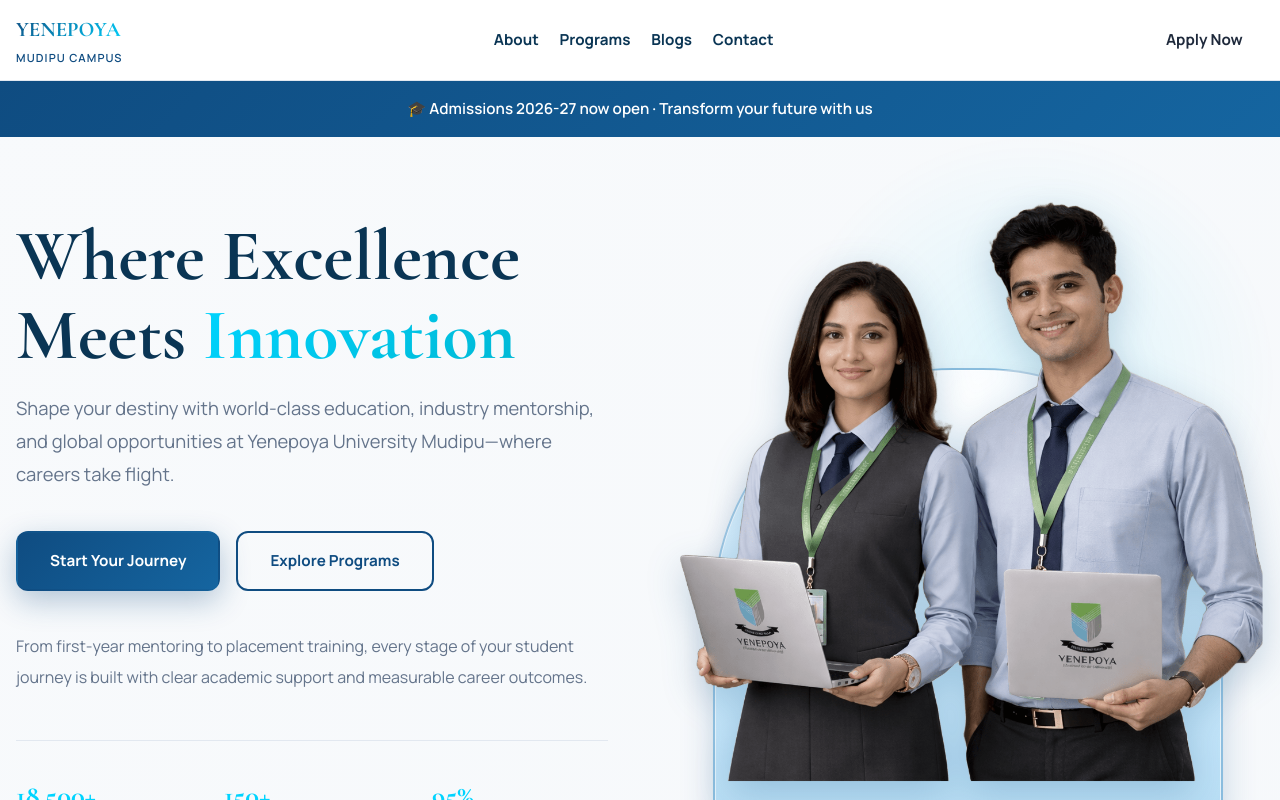
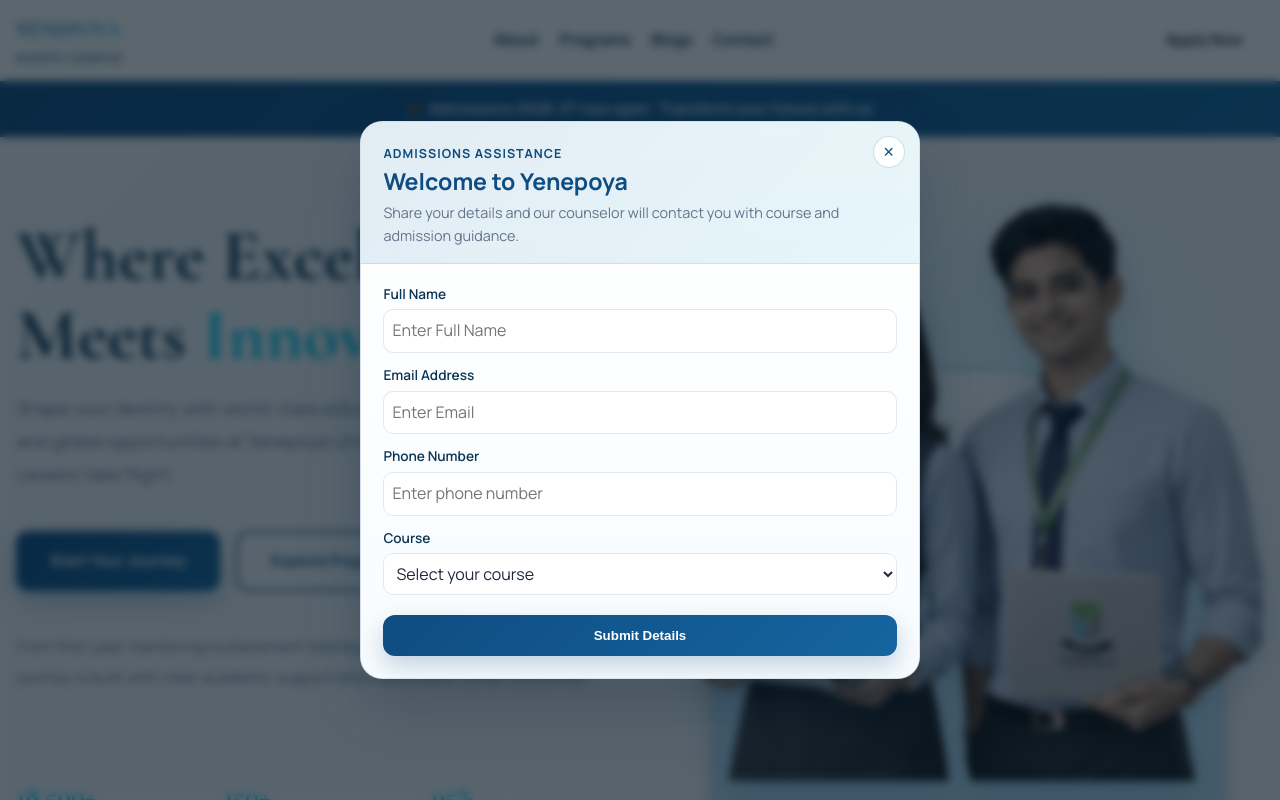
Before and after one commit to adithyakrishnapn/yenepoya_website, a Next.js app: page / in a window 1280 px wide. Shown: the top 800 px of the page. Built offline with nearby package versions, Linux system fonts and the light colour scheme; no server answers.

Commit message:
ui tweaks , mail change

```diff
--- a/app/contact/page.tsx
+++ b/app/contact/page.tsx
@@ -46,9 +46,8 @@
               Whether you have questions about our specialized PG programs, admissions pathways, or campus facilities, our dedicated admissions council is available round the clock.
             </p>
             <div className="card card-pad" style={{ marginTop: "1.5rem", display: "grid", gap: "0.75rem" }}>
-              <h3 style={{ margin: 0, fontFamily: "var(--font-display)", fontSize: "1.3rem" }}>Call us directly</h3>
-              <a href="tel:+918848046116" className="btn btn-outline" style={{ width: "fit-content" }}>+91 88480 46116</a>
-              <a href="tel:+917994228008" className="btn btn-outline" style={{ width: "fit-content" }}>+91 79942 28008</a>
+              <h3 style={{ margin: 0, fontFamily: "var(--font-display)", fontSize: "1.3rem" }}>Write to us directly</h3>
+              <a href="mailto:info@mudipu.yenepoya.edu.in" className="btn btn-outline" style={{ width: "fit-content" }}>info@mudipu.yenepoya.edu.in</a>
             </div>
           </div>
           <div className="card card-pad" style={{ display: "flex", flexDirection: "column", gap: "1rem" }}>
--- a/app/layout.tsx
+++ b/app/layout.tsx
@@ -5,6 +5,7 @@
 import MouseCursor from "@/components/mouse-cursor";
 import { SiteFooter } from "@/components/site-footer";
 import { SiteHeader } from "@/components/site-header";
+import { LeadPopup } from "@/components/lead-popup";
 import { absoluteUrl, siteConfig } from "@/lib/site";
 
 const displayFont = Cormorant_Garamond({
@@ -68,6 +69,7 @@
           <main>{children}</main>
           <SiteFooter />
         </div>
+        <LeadPopup />
       </body>
     </html>
   );
--- a/components/admissions-apply-form.tsx
+++ b/components/admissions-apply-form.tsx
@@ -85,7 +85,7 @@
         </div>
         <div>
           <label className="form-label" style={{ display: "block", marginBottom: "0.35rem" }}>Mobile Number</label>
-          <input className="input" type="tel" placeholder="+91" required value={phone} onChange={(e) => setPhone(e.target.value)} />
+          <input className="input" type="tel" placeholder="Enter phone number" required value={phone} onChange={(e) => setPhone(e.target.value)} />
         </div>
       </div>
 
--- a/components/contact-enquiry-form.tsx
+++ b/components/contact-enquiry-form.tsx
@@ -66,7 +66,7 @@
         </div>
         <div>
           <label className="form-label" style={{ fontSize: "0.85rem", marginBottom: "0.3rem", display: "block" }}>Phone</label>
-          <input type="tel" className="input" placeholder="+91" required value={phone} onChange={(e) => setPhone(e.target.value)} />
+          <input type="tel" className="input" placeholder="Enter phone number" required value={phone} onChange={(e) => setPhone(e.target.value)} />
         </div>
       </div>
       <div>
--- a/components/home-interactive.tsx
+++ b/components/home-interactive.tsx
@@ -37,7 +37,7 @@
               type="tel"
               required
               className="input"
-              placeholder="+91 88480 46116"
+              placeholder="Enter phone number"
               value={phone}
               onChange={(e) => setPhone(e.target.value)}
             />
@@ -84,7 +84,7 @@
         >
           <input
             type="tel"
-            placeholder="+91 88480 46116"
+            placeholder="Enter phone number"
             className="input"
             value={phone}
             onChange={(e) => setPhone(e.target.value)}
--- a/components/lead-popup.tsx
+++ b/components/lead-popup.tsx
@@ -4,7 +4,6 @@
 export function LeadPopup() {
   const [show, setShow] = useState(false);
   const [name, setName] = useState("");
-  const [username, setUsername] = useState("");
   const [email, setEmail] = useState("");
   const [phone, setPhone] = useState("");
   const [course, setCourse] = useState("");
@@ -31,7 +30,14 @@
       const response = await fetch("/api/enquiries", {
         method: "POST",
         headers: { "Content-Type": "application/json" },
-        body: JSON.stringify({ name, username, email, phone, course })
+        body: JSON.stringify({
+          source: "First visit popup enquiry",
+          name,
+          username: name,
+          email,
+          phone,
+          course
+        })
       });
 
       const data = (await response.json()) as { error?: string; success?: boolean };
@@ -54,29 +60,81 @@
   if (!show) return null;
 
   return (
-    <div style={{ position: "fixed", top: 0, left: 0, right: 0, bottom: 0, background: "rgba(0,0,0,0.8)", zIndex: 9999, display: "flex", alignItems: "center", justifyContent: "center", padding: "1rem" }}>
-      <div className="card" style={{ background: "white", width: "100%", maxWidth: "450px", position: "relative" }}>
-
+    <div
+      style={{
+        position: "fixed",
+        top: 0,
+        left: 0,
+        right: 0,
+        bottom: 0,
+        background: "rgba(7, 24, 36, 0.66)",
+        backdropFilter: "blur(4px)",
+        zIndex: 9999,
+        display: "flex",
+        alignItems: "center",
+        justifyContent: "center",
+        padding: "1rem"
+      }}
+    >
+      <div
+        style={{
+          background: "linear-gradient(180deg, #ffffff 0%, #f8fcff 100%)",
+          width: "min(560px, 94vw)",
+          maxHeight: "90vh",
+          overflowY: "auto",
+          borderRadius: "22px",
+          border: "1px solid rgba(15, 76, 129, 0.16)",
+          boxShadow: "0 28px 64px rgba(8, 35, 57, 0.24)",
+          position: "relative"
+        }}
+      >
         <button
+          type="button"
+          aria-label="Close popup"
           onClick={() => { localStorage.setItem("hasSeenLeadPopup", "true"); setShow(false); }}
-          style={{ position: "absolute", top: "1rem", right: "1rem", background: "none", border: "none", cursor: "pointer", fontSize: "1.5rem" }}
+          style={{
+            position: "absolute",
+            top: "0.9rem",
+            right: "0.9rem",
+            width: "2rem",
+            height: "2rem",
+            borderRadius: "999px",
+            border: "1px solid rgba(15, 76, 129, 0.18)",
+            background: "rgba(255,255,255,0.96)",
+            color: "var(--primary)",
+            cursor: "pointer",
+            fontSize: "1.15rem",
+            lineHeight: 1,
+            display: "inline-flex",
+            alignItems: "center",
+            justifyContent: "center"
+          }}
         >
           ×
         </button>
 
-        <div style={{ textAlign: "center", marginBottom: "1.5rem" }}>
-          <h2 style={{ fontSize: "1.5rem", color: "var(--primary)", marginBottom: "0.25rem" }}>Welcome to Yenepoya</h2>
-          <p className="text-soft" style={{ fontSize: "0.9rem" }}>Share your details to get course guidance and admissions support.</p>
+        <div
+          style={{
+            padding: "1.4rem 1.4rem 1rem",
+            borderBottom: "1px solid rgba(15, 76, 129, 0.1)",
+            background: "linear-gradient(135deg, rgba(21, 101, 160, 0.12) 0%, rgba(0, 167, 204, 0.09) 100%)"
+          }}
+        >
+          <p style={{ margin: 0, fontSize: "0.78rem", letterSpacing: "0.08em", textTransform: "uppercase", fontWeight: 700, color: "var(--primary)" }}>
+            Admissions Assistance
+          </p>
+          <h2 style={{ fontSize: "1.45rem", color: "var(--primary)", margin: "0.25rem 0 0.35rem", lineHeight: 1.2 }}>
+            Welcome to Yenepoya
+          </h2>
+          <p className="text-soft" style={{ margin: 0, fontSize: "0.9rem" }}>
+            Share your details and our counselor will contact you with course and admission guidance.
+          </p>
         </div>
 
-        <form onSubmit={handleSubmit} className="flex flex-col gap-3">
+        <form onSubmit={handleSubmit} className="flex flex-col gap-3" style={{ padding: "1.2rem 1.4rem 1.4rem" }}>
           <div>
             <label className="form-label" style={{ textAlign: "left", display: "block", fontSize: "0.85rem", marginBottom: "0.25rem" }}>Full Name</label>
             <input type="text" required className="input" style={{ padding: "0.5rem" }} placeholder="Enter Full Name" value={name} onChange={(e) => setName(e.target.value)} />
-          </div>
-          <div>
-            <label className="form-label" style={{ textAlign: "left", display: "block", fontSize: "0.85rem", marginBottom: "0.25rem" }}>Username</label>
-            <input type="text" required className="input" style={{ padding: "0.5rem" }} placeholder="Choose a Username" value={username} onChange={(e) => setUsername(e.target.value)} />
           </div>
           <div>
             <label className="form-label" style={{ textAlign: "left", display: "block", fontSize: "0.85rem", marginBottom: "0.25rem" }}>Email Address</label>
@@ -84,7 +142,7 @@
           </div>
           <div>
             <label className="form-label" style={{ textAlign: "left", display: "block", fontSize: "0.85rem", marginBottom: "0.25rem" }}>Phone Number</label>
-            <input type="tel" required className="input" style={{ padding: "0.5rem" }} placeholder="+91 88480 46116" value={phone} onChange={(e) => setPhone(e.target.value)} />
+            <input type="tel" required className="input" style={{ padding: "0.5rem" }} placeholder="Enter phone number" value={phone} onChange={(e) => setPhone(e.target.value)} />
           </div>
           <div>
             <label className="form-label" style={{ textAlign: "left", display: "block", fontSize: "0.85rem", marginBottom: "0.25rem" }}>Course</label>
@@ -100,7 +158,20 @@
           </div>
           {error ? <p style={{ margin: 0, color: "#b42318", fontSize: "0.9rem" }}>{error}</p> : null}
           {message ? <p style={{ margin: 0, color: "var(--primary)", fontSize: "0.9rem" }}>{message}</p> : null}
-          <button type="submit" className="button button-primary mt-2" style={{ width: "100%" }}>
+          <button
+            type="submit"
+            className="button button-primary mt-2"
+            style={{
+              width: "100%",
+              padding: "0.8rem 1rem",
+              borderRadius: "12px",
+              border: "none",
+              fontWeight: 700,
+              background: "linear-gradient(135deg, var(--primary) 0%, var(--primary-light) 100%)",
+              color: "#fff",
+              boxShadow: "0 10px 24px rgba(15, 76, 129, 0.24)"
+            }}
+          >
             {submitting ? "Sending..." : "Submit Details"}
           </button>
         </form>
--- a/components/site-footer.tsx
+++ b/components/site-footer.tsx
@@ -37,8 +37,8 @@
                 <Link href="/admin/login">Admin Login</Link>
               </li>
               <li>
-                <Link href="https://wa.me/918848046116?text=Hello%20I%20need%20more%20information">
-                  WhatsApp Support
+                <Link href="/contact">
+                  Admissions Support
                 </Link>
               </li>
             </ul>
@@ -49,8 +49,6 @@
             <ul>
               <li>University Road, Deralakatte</li>
               <li>Mangaluru, Karnataka 575018</li>
-              <li><Link href="tel:+918848046116">+91 88480 46116</Link></li>
-              <li><Link href="tel:+917994228008">+91 79942 28008</Link></li>
               <li><Link href="mailto:info@mudipu.yenepoya.edu.in">info@mudipu.yenepoya.edu.in</Link></li>
             </ul>
           </div>
--- a/lib/site.ts
+++ b/lib/site.ts
@@ -28,7 +28,7 @@
     "research and innovation"
   ],
   contactEmail: "admissions@yenepoyauniversity.online",
-  phone: "+91 88480 46116",
+  phone: "",
   ogImage: "/assets/hero_campus_banner.png"
 };
 
```
Also changed, not shown: app/page.tsx (+50 -0 lines).
